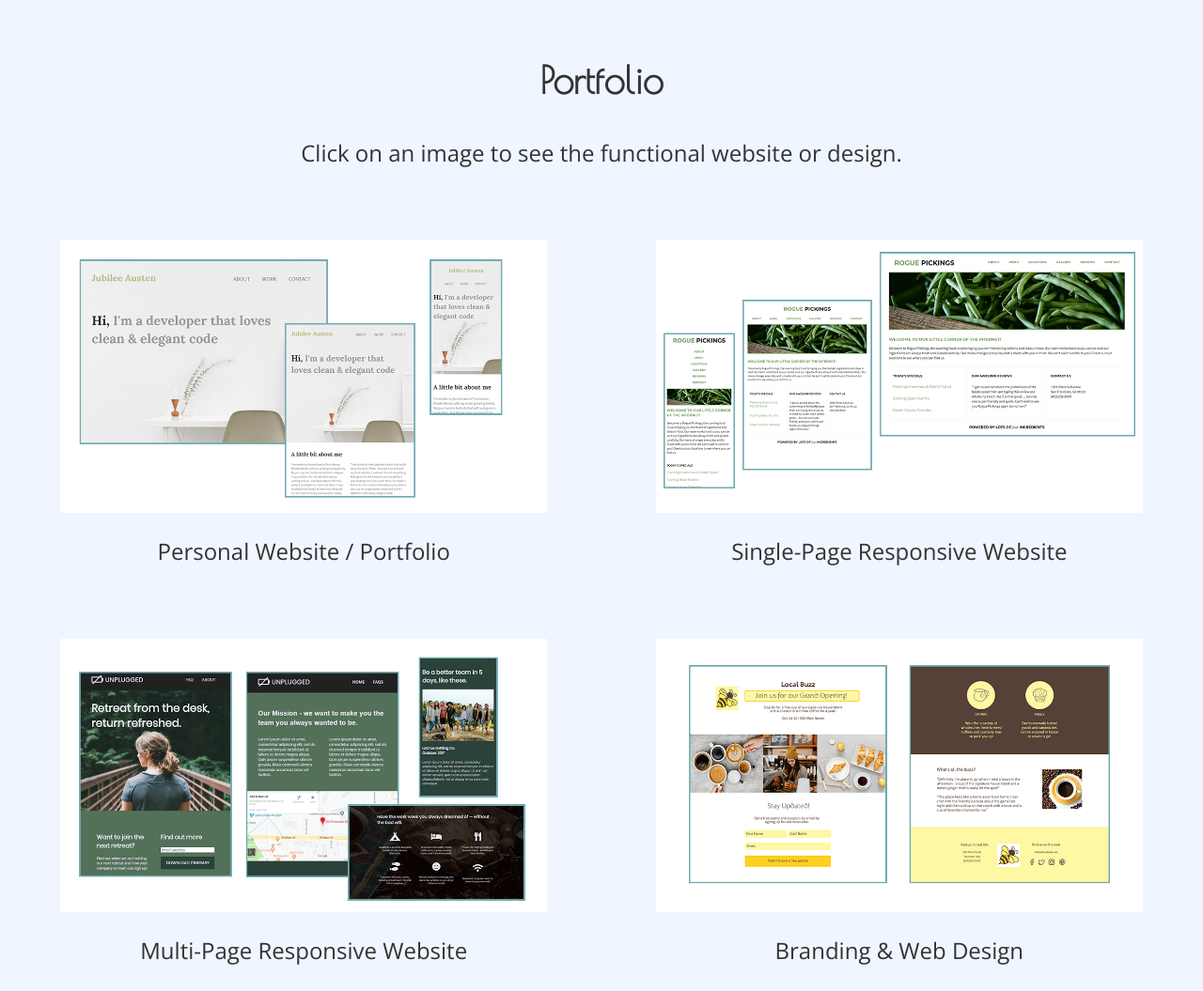
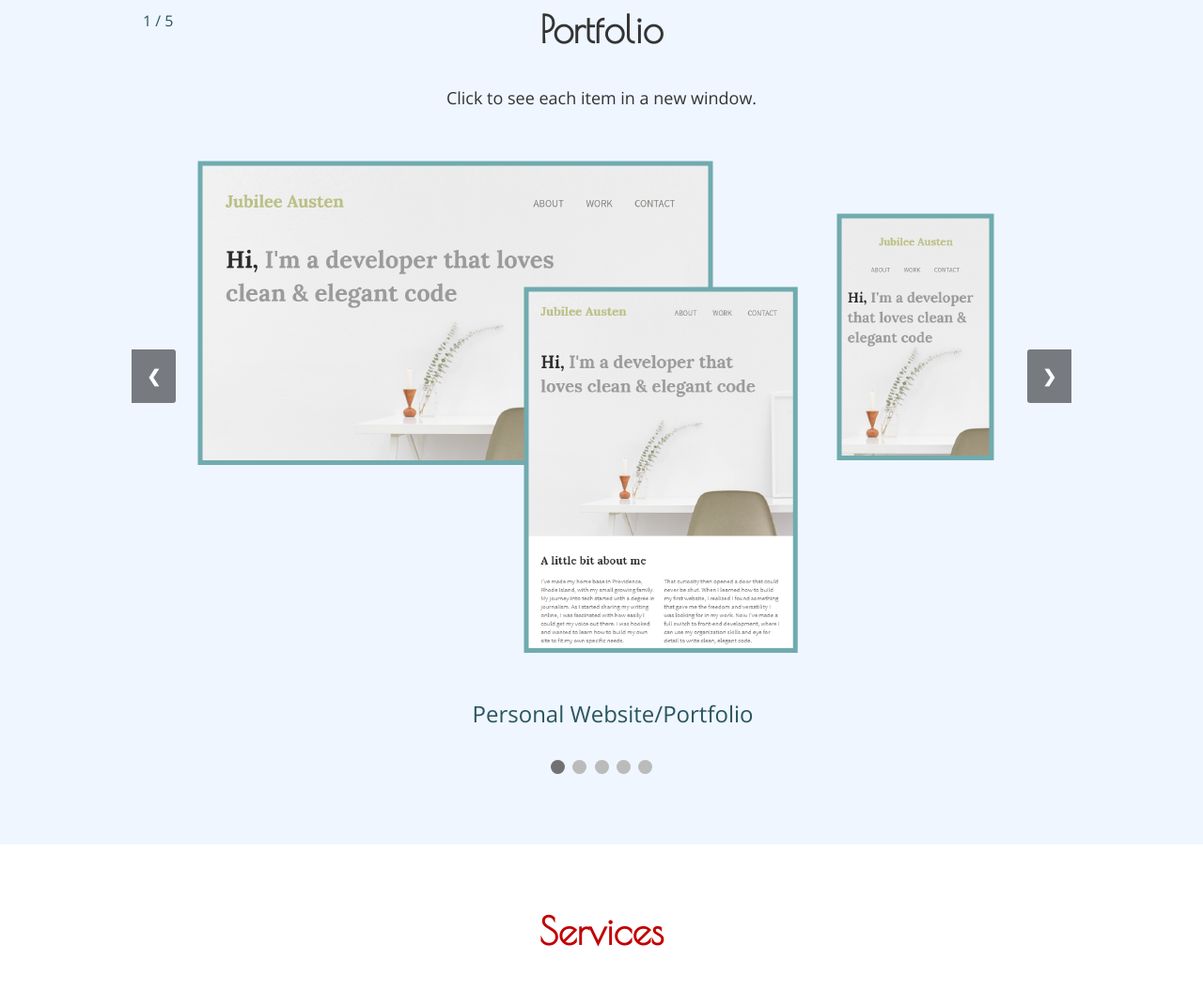
Before and after one commit to kimlivhello/kimliv, a plain HTML site: page index.html in a window 1280 px wide. Shown: the part 921-1976 px from the top of the page at 94% size. Drawn offline with nearby package versions, Linux system fonts and the light colour scheme.

Commit message:
changed image gallery to slideshow and updated logo

```diff
--- a/css/main.css
+++ b/css/main.css
@@ -174,20 +174,12 @@ header {
 }
 
 header .header-container {
-    padding: 5%;
+    padding: 3%;
     text-align: center;
 }
 
-header h1 {
-   /* margin-top: 20px; */
-}
-
-header .logo-container {
-   /*  margin: 30px 0; */
-}
-
 header img {
-    height: 120px;
+    height: 200px;
 }
 
 header nav ul {
@@ -195,6 +187,7 @@ header nav ul {
     flex-flow: column nowrap;
     justify-content: space-around;
     padding: 0;
+    margin-top: 0;
 }
 
 header nav ul li {
@@ -209,19 +202,112 @@ header nav ul li a {
 header .header-bottom {
     border-top: 3px solid #c10001;
     border-bottom: 3px solid #c10001;
-    padding: 10%;
+    padding: 5%;
     margin-bottom: 50px;
     }
 
 /***** Portfolio Mobile Styles *****/
 
-#portfolio img {
-  margin-top: 10%;
+#portfolio h2, #portfolio p {
+    text-align: center;
 }
 
-#portfolio h3 {
-  /*  margin-top: 3%; */
-}
+/* Slideshow container */
+.slideshow-container {
+    max-width: 300px;
+    position: relative;
+    margin: 50px auto;
+  }
+
+  /* Hide the images by default */
+  .mySlides {
+    display: none;
+  }
+
+  /* Next & previous buttons */
+  .prev, .next {
+    background-color: rgba(0,0,0,0.5);
+    cursor: pointer;
+    position: absolute;
+    top: 50%;
+    width: auto;
+    margin-top: -22px;
+    padding: 16px;
+    color: white;
+    font-weight: bold;
+    font-size: 18px;
+    transition: 0.6s ease;
+    border-radius: 0 3px 3px 0;
+    user-select: none;
+  }
+
+  /* Position the "next button" to the right */
+  .next {
+    right: 0;
+    border-radius: 3px 0 0 3px;
+  }
+
+  /* On hover, add a blue background color */
+  .prev:hover, .next:hover {
+    background-color: rgba(112,171,175,1);
+  }
+
+  /* Caption text */
+  .text {
+    color: #2a555e;
+    font-size: 1.5em;
+    padding: 8px 12px;
+    bottom: 8px;
+    width: 100%;
+    text-align: center;
+  }
+
+  /* Number text (1/3 etc) */
+  .numbertext {
+    color: #2a555e;
+    font-size: 16px;
+    padding: 8px 12px;
+    position: absolute;
+    top: 0;
+  }
+
+  /* The dots/bullets/indicators */
+  .dot {
+    cursor: pointer;
+    height: 15px;
+    width: 15px;
+    margin: 0 2px;
+    background-color: #bbb;
+    border-radius: 50%;
+    display: inline-block;
+    transition: background-color 0.6s ease;
+  }
+
+  .dots {
+      margin-bottom: 70px;
+  }
+
+  .active, .dot:hover {
+    background-color: #717171;
+  }
+
+  /* Fading animation */
+  .fade {
+    -webkit-animation-name: fade;
+    -webkit-animation-duration: 1.5s;
+    animation-name: fade;
+    animation-duration: 1.5s;
+  }
+
+  @-webkit-keyframes fade {
+    from {opacity: .4}
+    to {opacity: 1}
+  }
+
+  @keyframes fade {
+    from {opacity: .4}
+    to {opacity: 1}
+  }
 
 /***** Services Mobile Styles *****/
 
@@ -232,6 +318,7 @@ header .header-bottom {
 
 #services h2 {
     color: #c10001;
+    margin-top: 0;
 }
 
 #services i {
@@ -260,6 +347,10 @@ header .header-bottom {
     text-align: left;
 }
 
+#about-me h2 {
+    margin-top: 0;
+}
+
 /***** Contact Mobile Styles *****/
 
 #contact {
@@ -272,7 +363,7 @@ header .header-bottom {
 }
 
 #contact h2 {
-   /* margin: 0; */
+   margin: 0;
 }
 
 .social-icons {
@@ -314,7 +405,6 @@ footer a {
 }
 
 #icon-logo-container {
-    width = 100%;
     display: flex;
     flex-direction: row;
     justify-content: center;
@@ -511,13 +601,9 @@ footer a {
 
     /*** Portfolio Section Tablet Styles ***/
 
-    #portfolio img {
-        margin-top: 10%;
-    }
-
-    #portfolio .content-container {
-        padding-bottom: 50px;
-    }
+    .slideshow-container {
+        max-width: 700px;
+      }
 
     /*** Services Section Tablet Styles ***/
 
@@ -606,20 +692,16 @@ footer a {
         align-items: flex-start;
     }
 
-    #icon-logo-container {
-        width = 30%;
-    }
-
     #icon-logo {
-        height: 60px;
-        padding-left: 0;
+        height: 120px;
+        padding-bottom: 0;
     }
 
     #icon-header h1 {
         margin: 0;
-        padding-top: 10px;
+        padding-top: 50px;
         text-align: right;
-        width: 85%;
+        width: 75%;
     }
 
 }
@@ -637,7 +719,6 @@ footer a {
     }
 
     header,
-    #portfolio,
     #about-me,
     #services,
     #contact,
@@ -682,16 +763,19 @@ footer a {
 
    /*** Portfolio Desktop Styles ***/
 
-    #portfolio .gallery {
-        display: flex;
-        flex-flow: row wrap;
-        justify-content: space-between;
-        align-items: center;
-    }
+   .slideshow-container {
+       max-width: 1000px;
+       margin: auto;
+     }
 
-    #portfolio .project {
-        width: 45%;
-    }
+     #portfolio h2 {
+         margin-top: 50px;
+         width: 100%;
+     }
+
+     .dots {
+         margin-bottom: 70px;
+     }
 
     /*** About Me Desktop Styles ***/
 
@@ -709,6 +793,14 @@ footer a {
         font-size: 3em;
     }
 
+    /*** Icon Desktop Styles ***/
+
+    #icon-header h1 {
+        margin: 0;
+        padding-top: 50px;
+        text-align: right;
+        width: 85%;
+    }
 
 
 }
--- a/index.html
+++ b/index.html
@@ -32,7 +32,7 @@
       <div class="header-container">
         <div class="header-top">
           <div class="logo-container">
-            <img src="img/logo.png" alt="hot air balloon logo" />
+            <img src="img/kimliv-comp-logo-2.png" alt="KimLiv Computer Logo" />
           </div>
           <nav>
             <ul>
@@ -58,37 +58,61 @@
 
     <main>
       <section id="portfolio">
-        <div class="content-container">
-          <div class="full-width">
+
+        <!-- Slideshow container -->
+        <div class="slideshow-container">
             <h2>Portfolio</h2>
-            <h3>Click on an image to see the functional website or design.</h3>
+            <p>Click to see each item in a new window.</p>
+
+          <!-- Full-width images with number and caption text -->
+          <div class="mySlides fade">
+            <div class="numbertext">1 / 5</div>
+            <a href="https://kimlivhello.github.io/jubilee/" target="_blank">
+              <img src="img/jubilee-preview.png" alt="Jubilee Austen's portfolio site" style="width:100%"></a>
+            <figcaption class="text">Personal Website/Portfolio</figcaption>
           </div>
-          <div class="gallery">
-            <article class="project">
-              <a href="https://kimlivhello.github.io/jubilee/" target="_blank">
-                <img src="img/jubilee.png" alt="Jubilee Austen's Portfolio site" />
-              </a>
-              <h3>Personal Website / Portfolio</h3>
-            </article>
-            <article class="project">
-              <a href="https://kimlivhello.github.io/rogue-pickings-responsive/" target="_blank">
-                <img src="img/rogue.png" alt="Rogue Pickings Food Truck site" />
-              </a>
-              <h3>Single-Page Responsive Website</h3>
-            </article>
-            <article class="project">
-                <a href="https://kimlivhello.github.io/unplugged-retreat-responsive/" target="_blank">
-                  <img src="img/unplugged.png" alt="Unplugged Retreat website" />
-                </a>
-                <h3>Multi-Page Responsive Website</h3>
-            </article>
-            <article class="project">
-                <a href="img/local-buzz.png">
-                  <img src="img/local-buzz.png" alt="Design for Local Buzz Coffee Shop" />
-                </a>
-                <h3>Branding & Web Design</h3>
-            </article>
+
+          <div class="mySlides fade">
+            <div class="numbertext">2 / 5</div>
+            <a href="https://kimlivhello.github.io/rogue-pickings-responsive/" target="_blank">
+                <img src="img/rogue-preview.png" alt="Rogue Pickings Food Truck Site" style="width:100%"></a>
+            <figcaption class="text">Responsive Single Page Website</figcaption>
           </div>
+
+          <div class="mySlides fade">
+            <div class="numbertext">3 / 5</div>
+            <a href="https://kimlivhello.github.io/unplugged-retreat-responsive/" target="_blank">
+              <img src="img/unplugged-preview.png" alt="Unplugged Retreat Website" style="width:100%"></a>
+            <figcaption class="text">Responsive Multi-Page Website</figcaption>
+          </div>
+
+          <div class="mySlides fade">
+              <div class="numbertext">4 / 5</div>
+              <a href="https://kimlivhello.github.io/lolcat-clock/" target="_BLANK">
+              <img src="img/lolcat-preview.png" alt="LOLCat clock website" style="width:100%"></a>
+              <figcaption class="text">Interactive Website</figcaption>
+            </div>
+
+          <div class="mySlides fade">
+              <div class="numbertext">5 / 5</div>
+              <a href="img/local-buzz-design.png" target="_blank">
+                  <img src="img/local-buzz-preview.png" alt="Local Buzz grand opening landing page" style="width:100%"></a>
+              <figcaption class="text">Branding and Web Design</figcaption>
+          </div>
+
+          <!-- Next and previous buttons -->
+          <a class="prev" onclick="plusSlides(-1)">&#10094;</a>
+          <a class="next" onclick="plusSlides(1)">&#10095;</a>
+        </div>
+        <br>
+
+        <!-- The dots/circles -->
+        <div class="dots" style="text-align:center">
+          <span class="dot" onclick="currentSlide(1)"></span>
+          <span class="dot" onclick="currentSlide(2)"></span>
+          <span class="dot" onclick="currentSlide(3)"></span>
+          <span class="dot" onclick="currentSlide(4)"></span>
+          <span class="dot" onclick="currentSlide(5)"></span>
         </div>
       </section>
 
--- a/js/main.js
+++ b/js/main.js
@@ -0,0 +1,28 @@
+var slideIndex = 1;
+showSlides(slideIndex);
+
+// Next/previous controls
+function plusSlides(n) {
+  showSlides(slideIndex += n);
+}
+
+// Thumbnail image controls
+function currentSlide(n) {
+  showSlides(slideIndex = n);
+}
+
+function showSlides(n) {
+  var i;
+  var slides = document.getElementsByClassName("mySlides");
+  var dots = document.getElementsByClassName("dot");
+  if (n > slides.length) {slideIndex = 1}
+  if (n < 1) {slideIndex = slides.length}
+  for (i = 0; i < slides.length; i++) {
+      slides[i].style.display = "none";
+  }
+  for (i = 0; i < dots.length; i++) {
+      dots[i].className = dots[i].className.replace(" active", "");
+  }
+  slides[slideIndex-1].style.display = "block";
+  dots[slideIndex-1].className += " active";
+}
```
Also changed, not shown: icons/index.html (+1 -1 lines), img/jubilee-preview.png (added), img/kimliv-comp-logo-2.png (added), img/kimliv-comp-logo.png (added), img/local-buzz-preview.png (added), img/lolcat-preview.png (added), img/rogue-preview.png (added), img/unplugged-preview.png (added).
